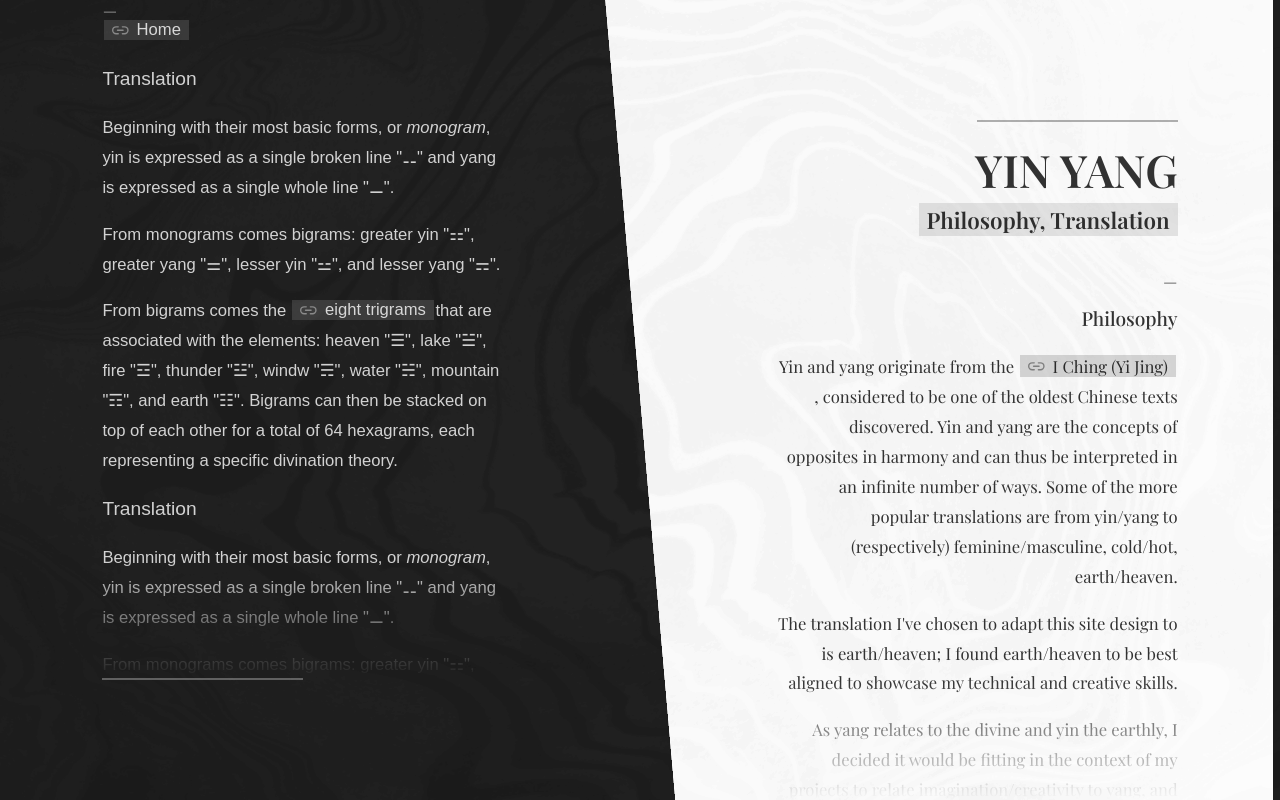
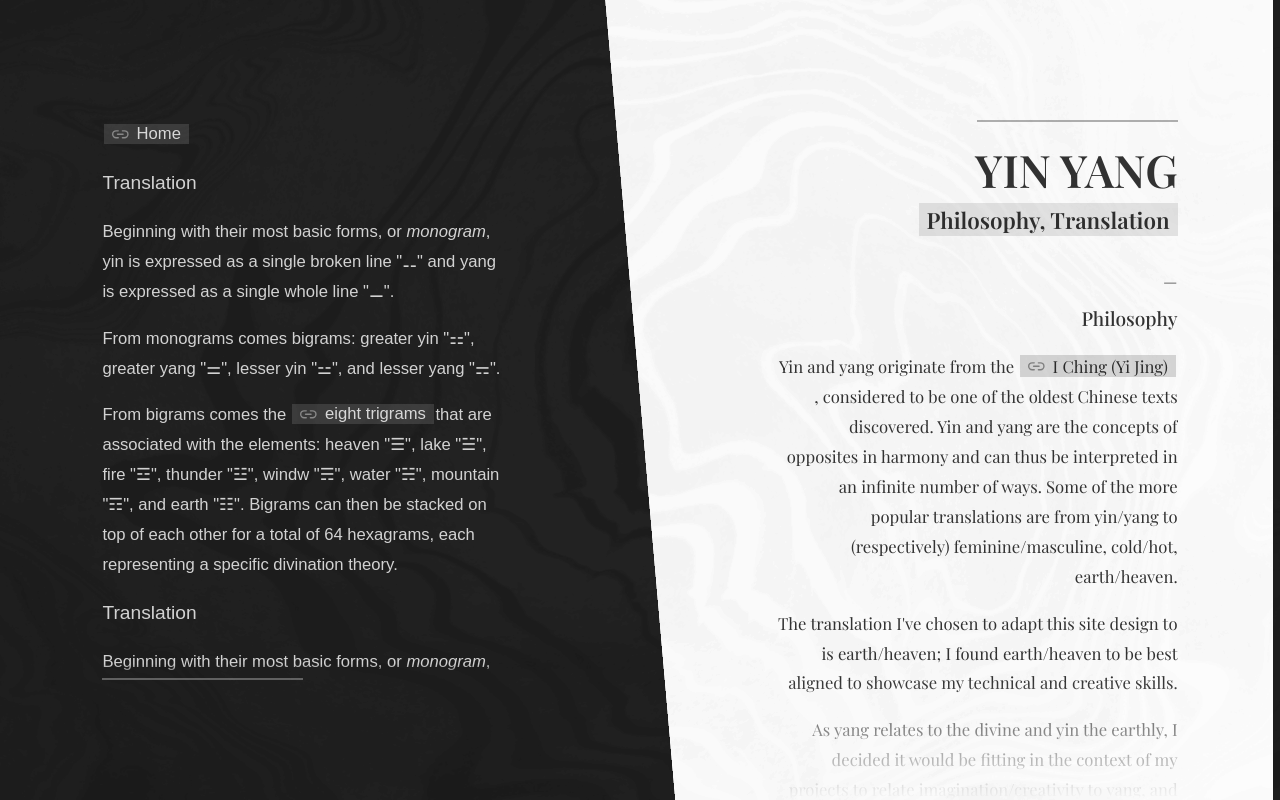
Before and after one commit to kennybc/kenny-portfolio, a React (Create React App) app: page /yin-yang in a window 1280 px wide. Built offline with nearby package versions, Linux system fonts and the light colour scheme; a web font is replaced by a local one.

Commit message:
yin/yang specific scroll padding

```diff
--- a/src/components/Page/PageContent/styles.css
+++ b/src/components/Page/PageContent/styles.css
@@ -10,7 +10,7 @@
 
 .PageContent.PageContent--Scrollable {
   mask: linear-gradient(
-      to bottom,
+      var(--fade-direction),
       rgba(0, 0, 0, 0) 0,
       rgba(0, 0, 0, 1) 1rem,
       rgba(0, 0, 0, 1) calc(100% - var(--padding-y)),
@@ -22,14 +22,15 @@
  * Empty padding space inserted at the ends of content
  * so text can be scrolled into center view
  */
-.PageContent.PageContent--Scrollable:before {
+.Yang .PageContent.PageContent--Scrollable:before {
   content: "⚊";
   display: block;
   height: 1rem;
   line-height: 1rem;
   opacity: 0.5;
 }
-.PageContent.PageContent--Scrollable:after {
+.Yang .PageContent.PageContent--Scrollable:after,
+.Yin .PageContent.PageContent--Scrollable:before {
   content: "";
   display: block;
   width: 100%;
```
